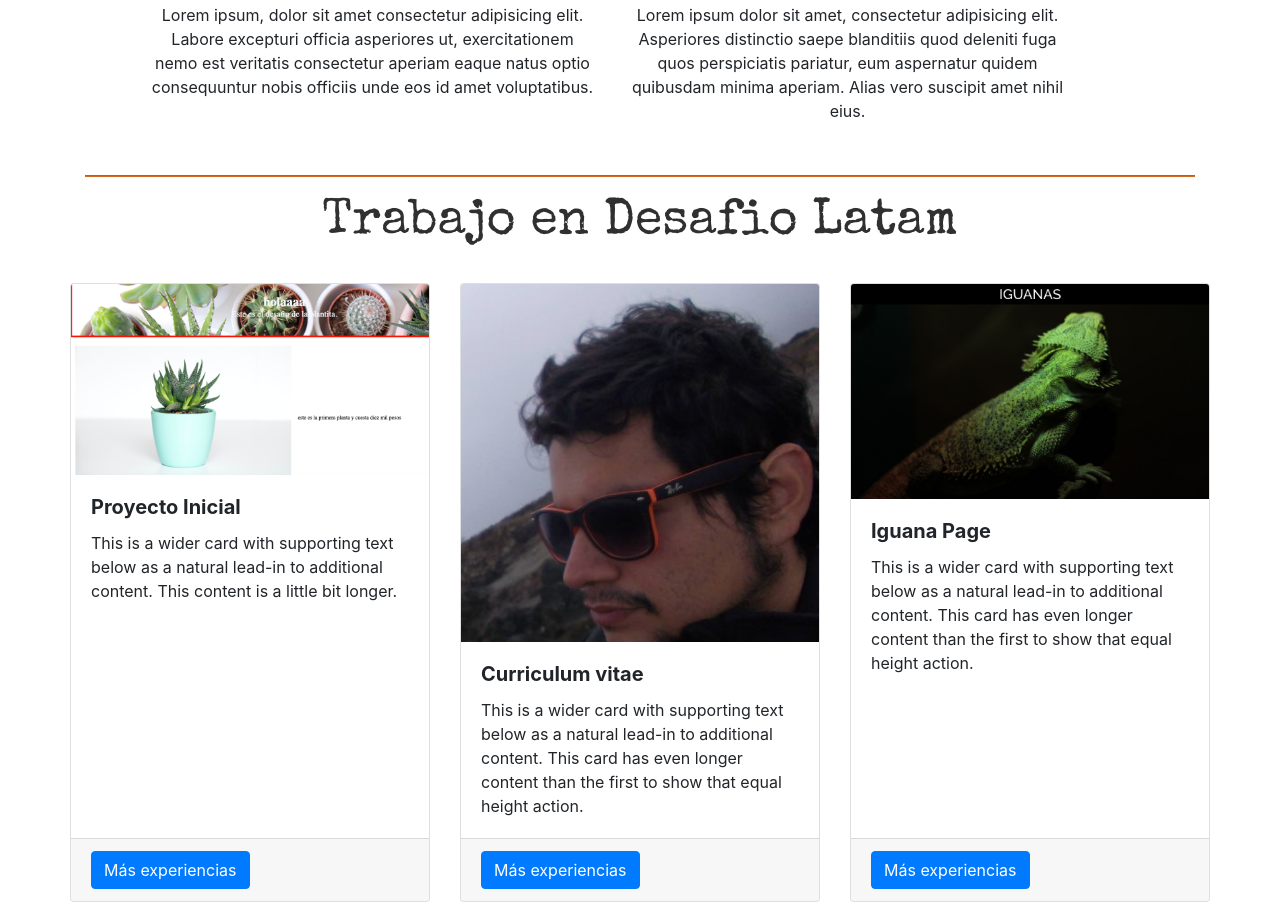
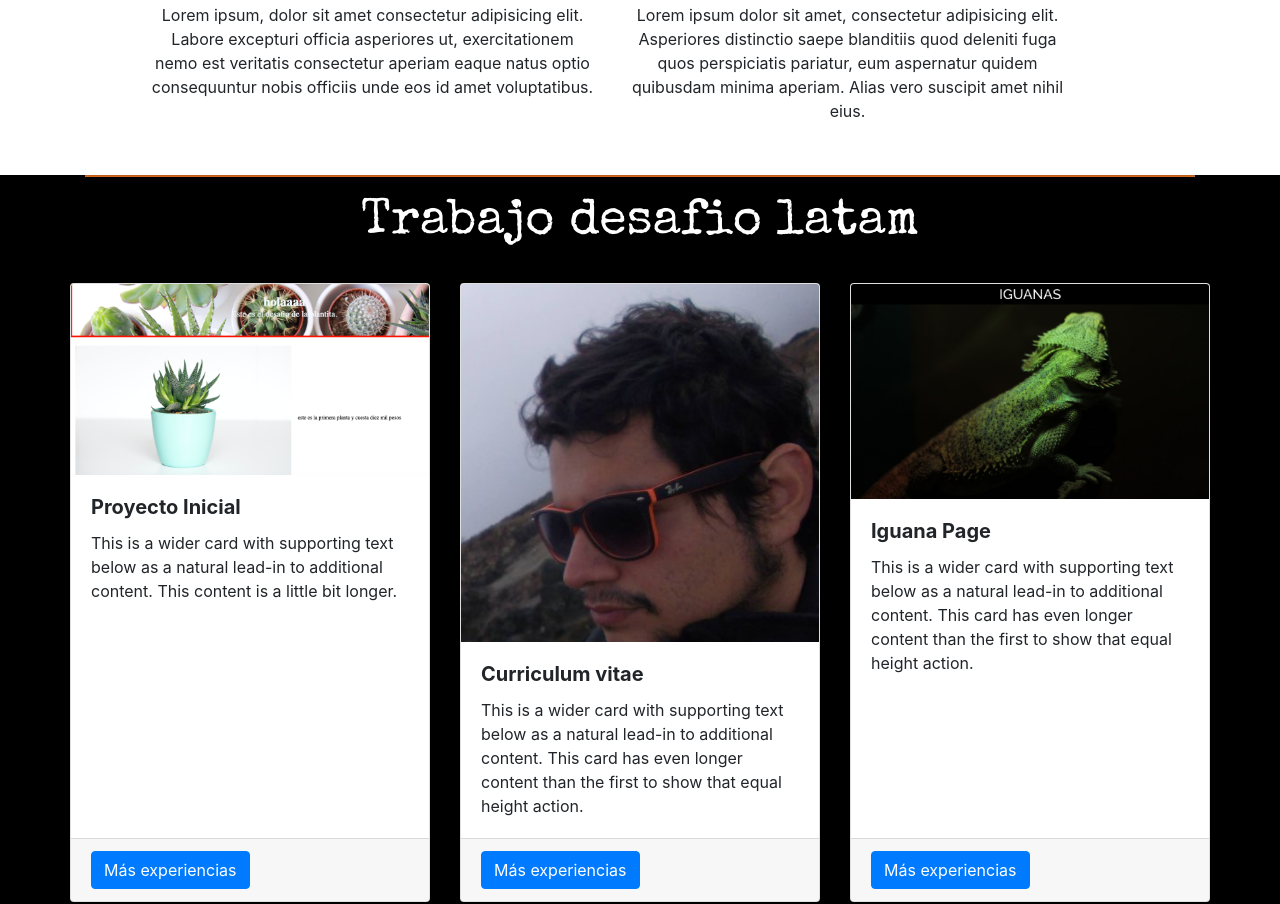
Before and after one commit to Pablujavier/Portafolio_Final, a plain HTML site: page index.html in a window 1280 px wide. Shown: the part 668-1572 px from the top of the page. Drawn offline with nearby package versions, Linux system fonts and the light colour scheme.

Commit message:
segundo commit

```diff
--- a/assets/css/style.css
+++ b/assets/css/style.css
@@ -160,10 +160,12 @@ position: fixed;
 
 
    /* experiencia */
-
+#Experiencias {
+    background: black;
+}
 .fontExp {
     font-size: 50px;
-    color: #303030;
+    color: white;
     margin-bottom: 30px;
     font-family: 'Special Elite', cursive;
 }
--- a/index.html
+++ b/index.html
@@ -91,7 +91,7 @@
 
             <div class="container">
             <hr class="expHr">
-              <h1 class="fontExp text-center">Trabajo en Desafio Latam</h1>
+              <h1 class="fontExp text-center">Trabajo desafio latam</h1>
                   <div class="row">
                             <div class="card-deck">
                                 <!-- CARTA 1-->
@@ -504,9 +504,9 @@
                         <h2 class="text-light">Pablo Javier Olivares
                             </h2>
 
-                        <a href="https://github.com/sebafariass "><i class="fab fa-github-square fa-2x"></i></a>
+                        <a href="https://github.com/pablujavier "><i class="fab fa-github-square fa-2x"></i></a>
                         <a href="https://twitter.com"><i class="fab fa-twitter-square fa-2x"></i></a>
-                        <a href="https://www.instagram.com/sebafariass/?hl=en"><i class="fab fa-instagram fa-2x"></i></a>
+                        <a href="https://www.instagram.com/pablo_vhs"><i class="fab fa-instagram fa-2x"></i></a>
 
 
 
```
